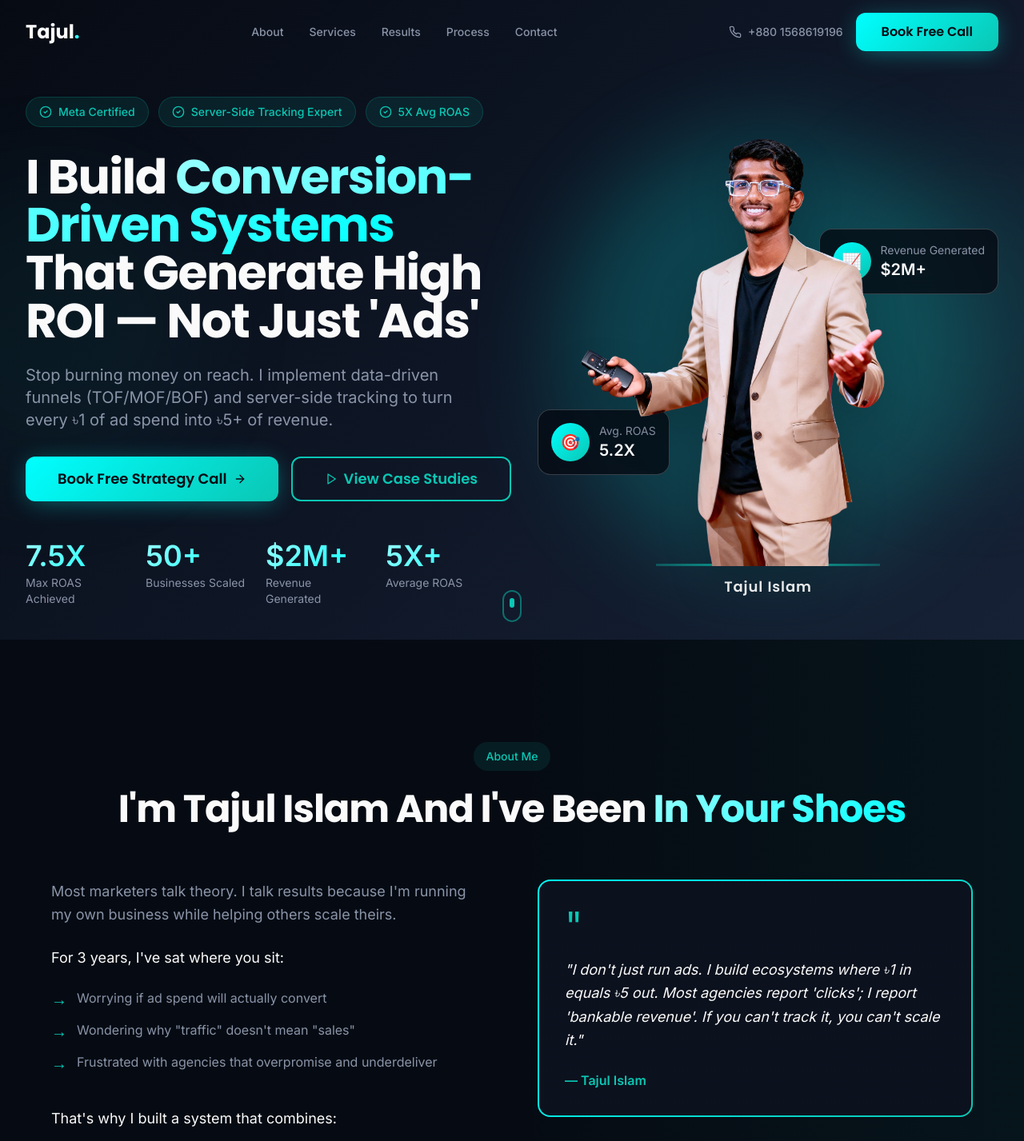
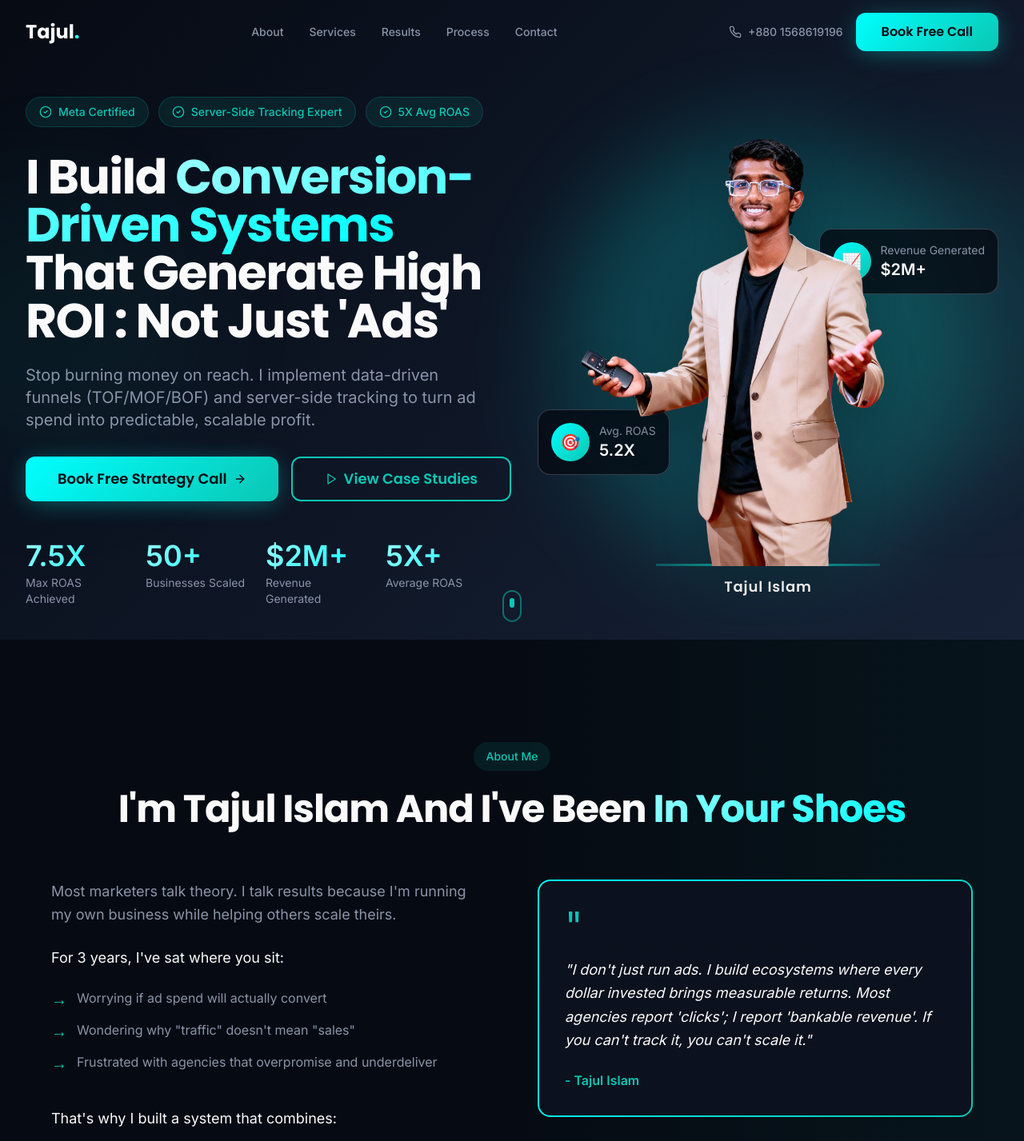
Before and after one commit to mdtajulislam24bd-wq/Tajul, a React (Vite) app: page / in a window 1280 px wide. Shown: the top 1427 px of the page at 80% size. Built offline with nearby package versions, Linux system fonts and the light colour scheme.

Commit message:
Refine content: Switch currency to USD and improve psychological trust copy

```diff
--- a/src/components/AboutSection.tsx
+++ b/src/components/AboutSection.tsx
@@ -124,9 +124,9 @@ const AboutSection = () => {
             <div className="border-gold-gradient rounded-2xl p-8 bg-card">
               <div className="text-5xl text-primary mb-4">"</div>
               <p className="text-lg text-foreground leading-relaxed italic mb-6">
-                "I don't just run ads. I build ecosystems where ৳1 in equals ৳5 out. Most agencies report 'clicks'; I report 'bankable revenue'. If you can't track it, you can't scale it."
+                "I don't just run ads. I build ecosystems where every dollar invested brings measurable returns. Most agencies report 'clicks'; I report 'bankable revenue'. If you can't track it, you can't scale it."
               </p>
-              <p className="text-primary font-semibold">— Tajul Islam</p>
+              <p className="text-primary font-semibold">- Tajul Islam</p>
             </div>
 
             {/* Result Highlight */}
--- a/src/components/ContactSection.tsx
+++ b/src/components/ContactSection.tsx
@@ -158,7 +158,7 @@ const ContactSection = () => {
             </span>
             <h2 className="text-3xl md:text-4xl lg:text-5xl font-bold mb-6">
               Let's Talk Before You Spend{' '}
-              <span className="text-gradient-gold">Another Taka on Ads</span>
+              <span className="text-gradient-gold">Another Dollar on Ads</span>
             </h2>
             <p className="text-lg text-muted-foreground max-w-2xl mx-auto">Book a FREE 45-Minute Strategy Call. We'll review your current marketing, identify 3 profit leaks, and build a custom action plan, whether you hire me or not.</p>
           </motion.div>
@@ -213,12 +213,12 @@ const ContactSection = () => {
                         <SelectValue placeholder="Select your budget range" />
                       </SelectTrigger>
                       <SelectContent>
-                        <SelectItem value="under-25k">Under ৳25,000</SelectItem>
-                        <SelectItem value="25k-50k">৳25,000 – ৳50,000</SelectItem>
-                        <SelectItem value="50k-100k">৳50,000 – ৳100,000</SelectItem>
-                        <SelectItem value="100k-250k">৳100,000 – ৳250,000</SelectItem>
-                        <SelectItem value="250k-500k">৳250,000 – ৳500,000</SelectItem>
-                        <SelectItem value="over-500k">Over ৳500,000</SelectItem>
+                        <SelectItem value="under-1k">Under $1,000</SelectItem>
+                        <SelectItem value="1k-3k">$1,000 – $3,000</SelectItem>
+                        <SelectItem value="3k-5k">$3,000 – $5,000</SelectItem>
+                        <SelectItem value="5k-10k">$5,000 – $10,000</SelectItem>
+                        <SelectItem value="10k-20k">$10,000 – $20,000</SelectItem>
+                        <SelectItem value="over-20k">Over $20,000</SelectItem>
                       </SelectContent>
                     </Select>
                   </div>
--- a/src/components/HeroSection.tsx
+++ b/src/components/HeroSection.tsx
@@ -64,7 +64,7 @@ const HeroSection = () => {
           }} transition={{
             delay: 0.3
           }} className="text-4xl md:text-5xl lg:text-6xl font-bold leading-tight mb-6">
-            I Build <span className="text-gradient-gold">Conversion-Driven Systems</span> That Generate High ROI — Not Just 'Ads'
+            I Build <span className="text-gradient-gold">Conversion-Driven Systems</span> That Generate High ROI : Not Just 'Ads'
           </motion.h1>
 
           {/* Subheadline */}
@@ -77,7 +77,7 @@ const HeroSection = () => {
           }} transition={{
             delay: 0.4
           }} className="text-lg md:text-xl text-muted-foreground mb-8 max-w-2xl mx-auto lg:mx-0">
-            Stop burning money on reach. I implement data-driven funnels (TOF/MOF/BOF) and server-side tracking to turn every ৳1 of ad spend into ৳5+ of revenue.
+            Stop burning money on reach. I implement data-driven funnels (TOF/MOF/BOF) and server-side tracking to turn ad spend into predictable, scalable profit.
           </motion.p>
 
           {/* CTAs */}
```
